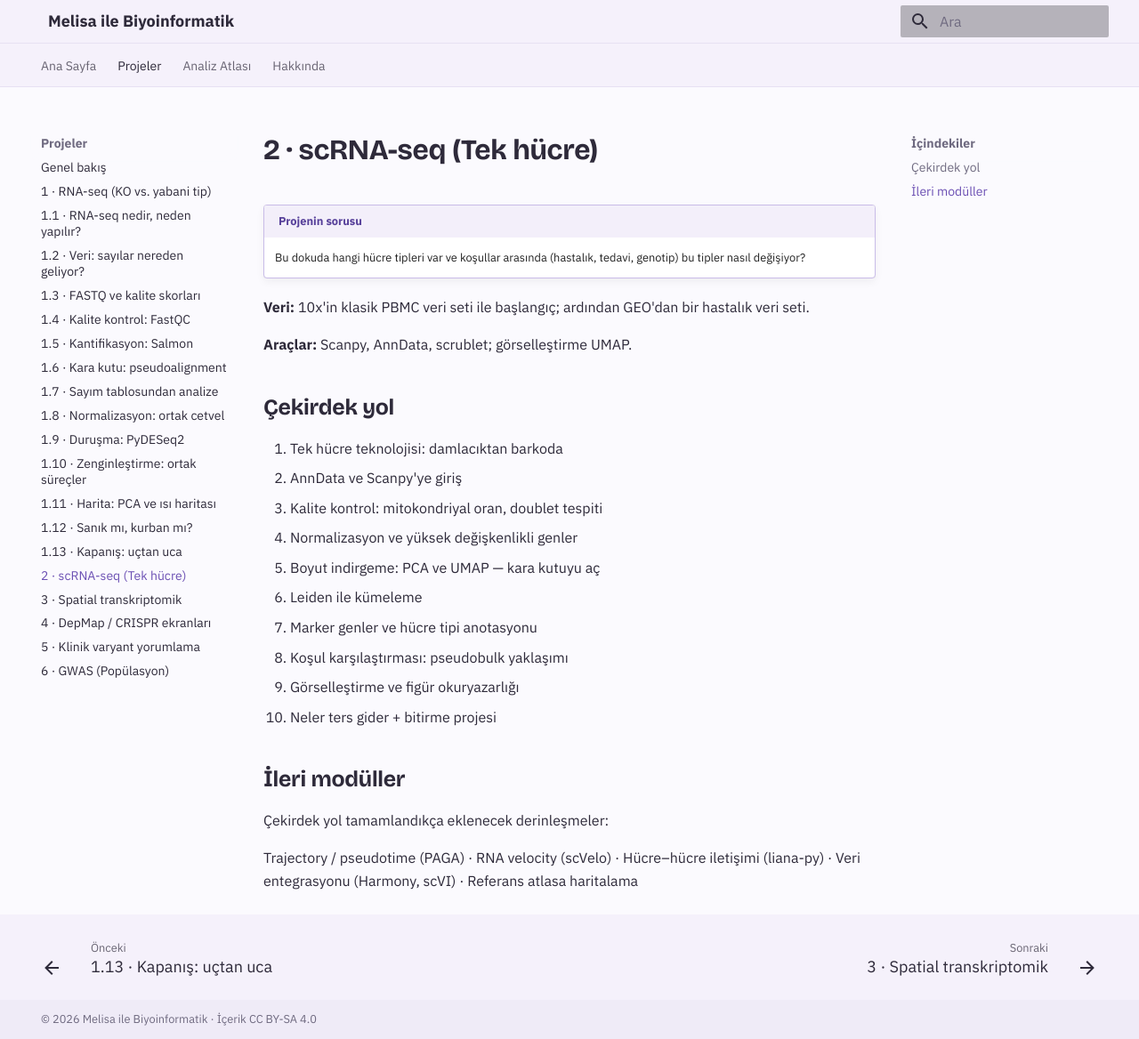
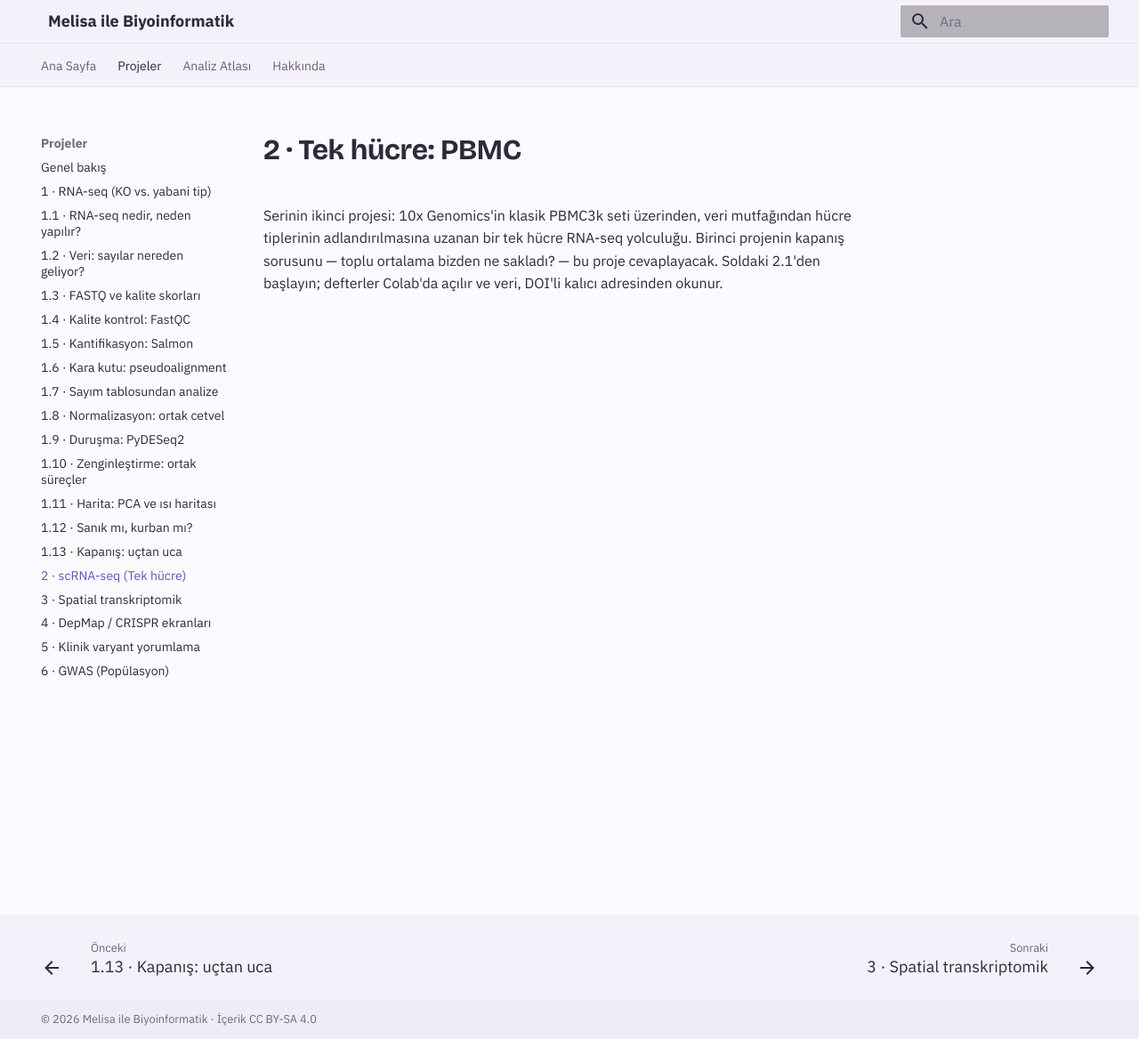
Before and after one commit to melissa-04/melisayla-biyoinformatik, an MkDocs documentation site: the page built from docs/projeler/scrna.md, in a window 1280 px wide and 1168 px high. Shown: the whole window at 89% size. Built offline with MkDocs 1.6.1 and Material for MkDocs 9.7.7, drawn with Linux system fonts in a browser that asks for light colours.

Commit message:
Revise scRNA-seq project overview and core pathway
Updated the project description and core pathway for the scRNA-seq project, including a new focus on cell type naming from the PBMC3k dataset.

```diff
--- a/docs/projeler/scrna.md
+++ b/docs/projeler/scrna.md
@@ -1,27 +1,3 @@
-# 2 · scRNA-seq (Tek hücre)
+# 2 · Tek hücre: PBMC
 
-!!! question "Projenin sorusu"
-    Bu dokuda hangi hücre tipleri var ve koşullar arasında (hastalık, tedavi, genotip) bu tipler nasıl değişiyor?
-
-**Veri:** 10x'in klasik PBMC veri seti ile başlangıç; ardından GEO'dan bir hastalık veri seti.
-
-**Araçlar:** Scanpy, AnnData, scrublet; görselleştirme UMAP.
-
-## Çekirdek yol
-
-1. Tek hücre teknolojisi: damlacıktan barkoda
-2. AnnData ve Scanpy'ye giriş
-3. Kalite kontrol: mitokondriyal oran, doublet tespiti
-4. Normalizasyon ve yüksek değişkenlikli genler
-5. Boyut indirgeme: PCA ve UMAP — kara kutuyu aç
-6. Leiden ile kümeleme
-7. Marker genler ve hücre tipi anotasyonu
-8. Koşul karşılaştırması: pseudobulk yaklaşımı
-9. Görselleştirme ve figür okuryazarlığı
-10. Neler ters gider + bitirme projesi
-
-## İleri modüller
-
-Çekirdek yol tamamlandıkça eklenecek derinleşmeler:
-
-Trajectory / pseudotime (PAGA) · RNA velocity (scVelo) · Hücre–hücre iletişimi (liana-py) · Veri entegrasyonu (Harmony, scVI) · Referans atlasa haritalama
+Serinin ikinci projesi: 10x Genomics'in klasik PBMC3k seti üzerinden, veri mutfağından hücre tiplerinin adlandırılmasına uzanan bir tek hücre RNA-seq yolculuğu. Birinci projenin kapanış sorusunu — toplu ortalama bizden ne sakladı? — bu proje cevaplayacak. Soldaki 2.1'den başlayın; defterler Colab'da açılır ve veri, DOI'li kalıcı adresinden okunur.
```
